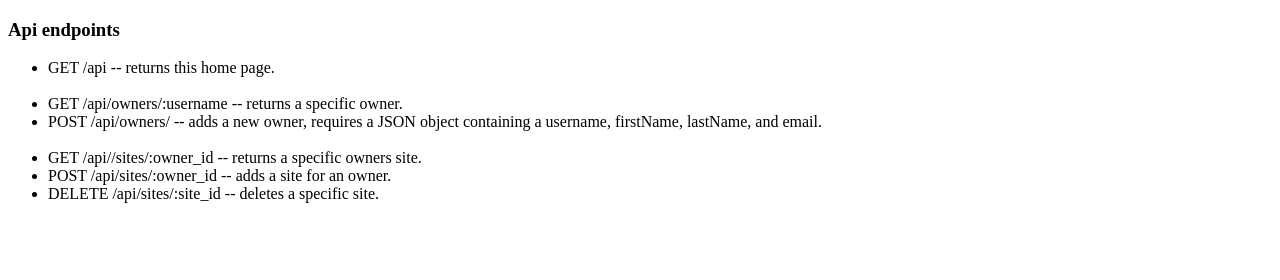
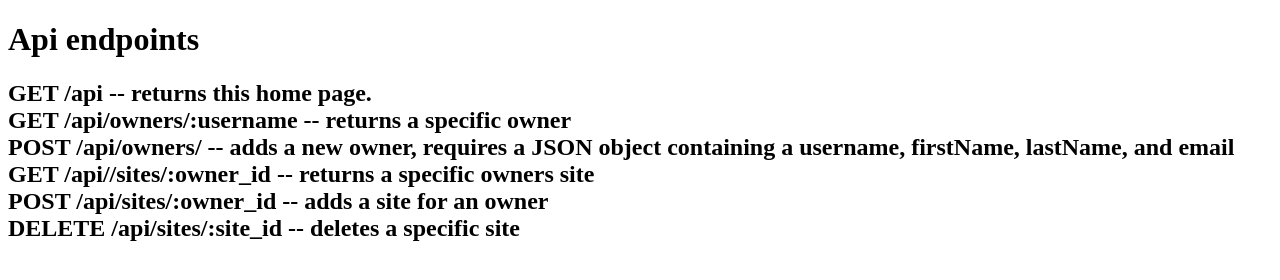
Before and after one commit to ejarvis239/inenco_backend, a website: page views/index.html in a window 1280 px wide. Drawn offline with Linux system fonts and the light colour scheme.

Commit message:
adding hompage

```diff
--- a/views/index.html
+++ b/views/index.html
@@ -9,19 +9,20 @@
 </head>
 
 <body>
-    <h3>Api endpoints</h3>
-
-    <ul>
-        <li>GET /api -- returns this home page.
-        </li>
+    <h1>Api endpoints</h3>
+    <h2>
+        GET /api -- returns this home page.
         <br>
-        <li> GET /api/owners/:username -- returns a specific owner. </li>
-        <li> POST /api/owners/ -- adds a new owner, requires a JSON object containing a username, firstName, lastName, and email.</li>
+        GET /api/owners/:username -- returns a specific owner
         <br>
-        <li> GET /api//sites/:owner_id -- returns a specific owners site.</li>
-        <li> POST /api/sites/:owner_id -- adds a site for an owner.</li>
-        <li> DELETE /api/sites/:site_id -- deletes a specific site.</li>
-    </ul>
+        POST /api/owners/ -- adds a new owner, requires a JSON object containing a username, firstName, lastName, and email
+        <br>
+        GET /api//sites/:owner_id -- returns a specific owners site
+        <br>
+        POST /api/sites/:owner_id -- adds a site for an owner
+        <br>
+        DELETE /api/sites/:site_id -- deletes a specific site
+    </h2>
 </body>
 
 </html>
```
